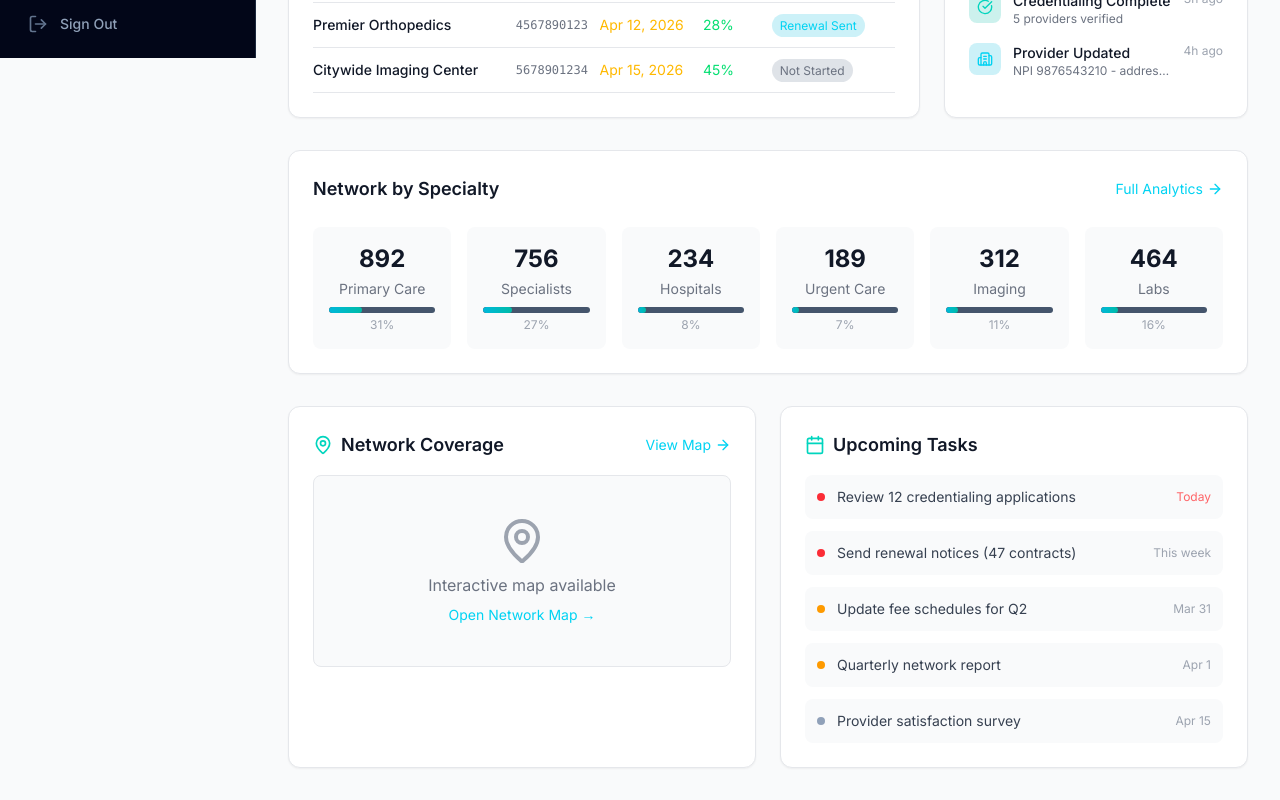
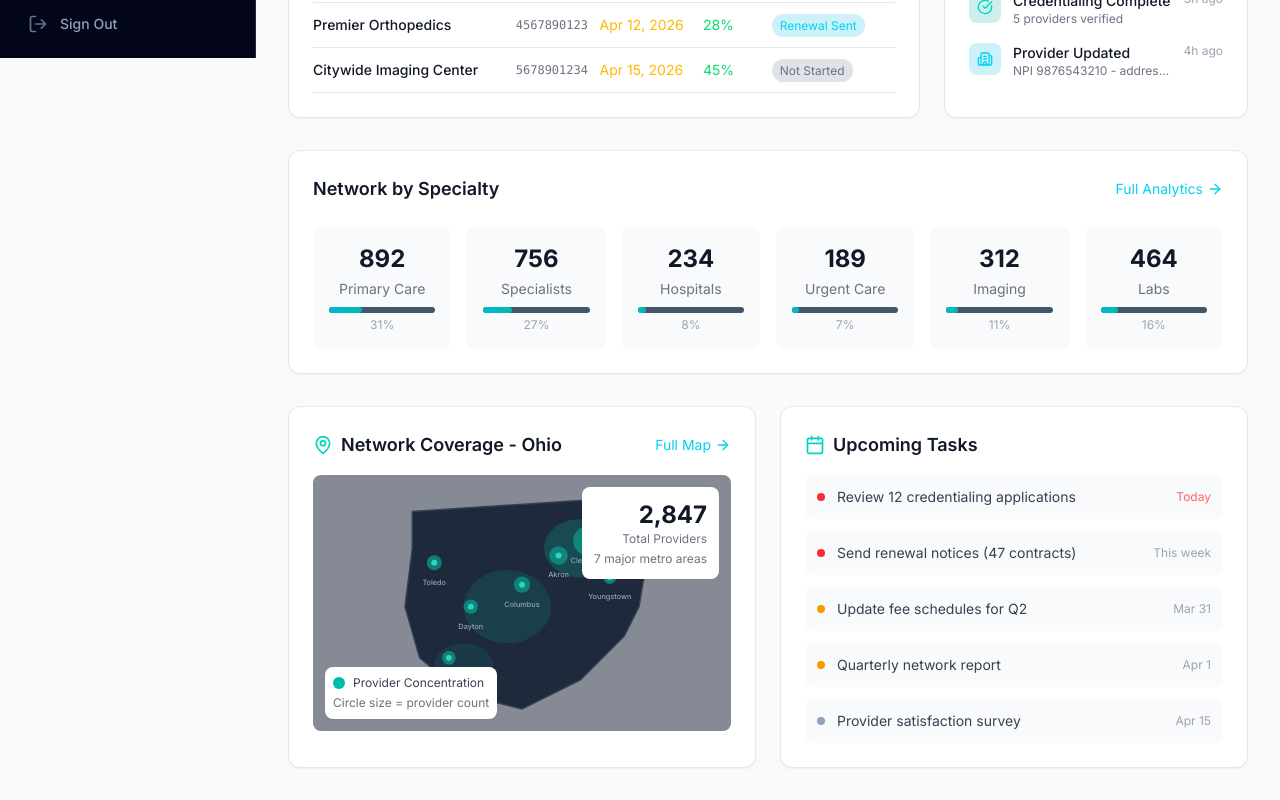
Before and after one commit to CoHoast/clarity-health-network, a Next.js app: page /admin in a window 1280 px wide. Shown: the part 742-1542 px from the top of the page. Built offline with nearby package versions, Linux system fonts and the light colour scheme.

Commit message:
Add interactive Ohio network coverage map to dashboard

```diff
--- a/app/admin/page.tsx
+++ b/app/admin/page.tsx
@@ -243,24 +243,66 @@ export default function AdminDashboard() {
 
       {/* Bottom Row */}
       <div className="grid lg:grid-cols-2 gap-6">
-        {/* Network Coverage Map Placeholder */}
+        {/* Network Coverage Map */}
         <div className="bg-slate-800/50 rounded-xl border border-slate-700 p-6">
           <div className="flex items-center justify-between mb-4">
             <h2 className="text-lg font-semibold text-white flex items-center gap-2">
               <MapPin className="w-5 h-5 text-teal-400" />
-              Network Coverage
+              Network Coverage - Ohio
             </h2>
             <Link href="/admin/network-map" className="text-sm text-cyan-400 hover:text-cyan-300 flex items-center gap-1">
-              View Map <ArrowRight className="w-4 h-4" />
+              Full Map <ArrowRight className="w-4 h-4" />
             </Link>
           </div>
-          <div className="h-48 bg-slate-700/30 rounded-lg flex items-center justify-center border border-slate-600">
-            <div className="text-center">
-              <MapPin className="w-12 h-12 text-slate-500 mx-auto mb-2" />
-              <p className="text-slate-400">Interactive map available</p>
-              <Link href="/admin/network-map" className="text-sm text-cyan-400 hover:underline mt-2 inline-block">
-                Open Network Map →
-              </Link>
+          <div className="relative h-64 bg-slate-900/50 rounded-lg overflow-hidden">
+            {/* Simple Ohio Map SVG */}
+            <svg viewBox="0 0 400 350" className="w-full h-full">
+              {/* Ohio state outline */}
+              <path
+                d="M50,50 L350,30 L370,120 L360,180 L340,220 L280,280 L200,320 L120,300 L60,250 L40,180 L50,100 Z"
+                fill="#1e293b"
+                stroke="#334155"
+                strokeWidth="2"
+              />
+              {/* Region highlights */}
+              <ellipse cx="280" cy="100" rx="50" ry="40" fill="#0d9488" fillOpacity="0.3" />
+              <ellipse cx="180" cy="180" rx="60" ry="50" fill="#0d9488" fillOpacity="0.2" />
+              <ellipse cx="120" cy="260" rx="40" ry="30" fill="#0d9488" fillOpacity="0.15" />
+
+              {/* Provider location pins */}
+              {[
+                { x: 290, y: 90, count: 892, city: "Cleveland" },
+                { x: 250, y: 110, count: 234, city: "Akron" },
+                { x: 200, y: 150, count: 156, city: "Columbus" },
+                { x: 130, y: 180, count: 89, city: "Dayton" },
+                { x: 100, y: 250, count: 67, city: "Cincinnati" },
+                { x: 320, y: 140, count: 45, city: "Youngstown" },
+                { x: 80, y: 120, count: 112, city: "Toledo" },
+              ].map((loc, i) => (
+                <g key={i} className="cursor-pointer hover:opacity-80 transition-opacity">
+                  <circle cx={loc.x} cy={loc.y} r={Math.min(20, 8 + loc.count / 50)} fill="#0d9488" fillOpacity="0.8" />
+                  <circle cx={loc.x} cy={loc.y} r={4} fill="#2dd4bf" />
+                  <text x={loc.x} y={loc.y + 30} textAnchor="middle" fill="#94a3b8" fontSize="10" fontWeight="500">
+                    {loc.city}
+                  </text>
+                </g>
+              ))}
+            </svg>
+
+            {/* Legend */}
+            <div className="absolute bottom-3 left-3 bg-slate-800/90 rounded-lg p-2 text-xs">
+              <div className="flex items-center gap-2 mb-1">
+                <div className="w-3 h-3 rounded-full bg-teal-500"></div>
+                <span className="text-slate-300">Provider Concentration</span>
+              </div>
+              <div className="text-slate-400">Circle size = provider count</div>
+            </div>
+
+            {/* Stats overlay */}
+            <div className="absolute top-3 right-3 bg-slate-800/90 rounded-lg p-3 text-right">
+              <p className="text-2xl font-bold text-white">2,847</p>
+              <p className="text-xs text-slate-400">Total Providers</p>
+              <p className="text-xs text-teal-400 mt-1">7 major metro areas</p>
             </div>
           </div>
         </div>
```
